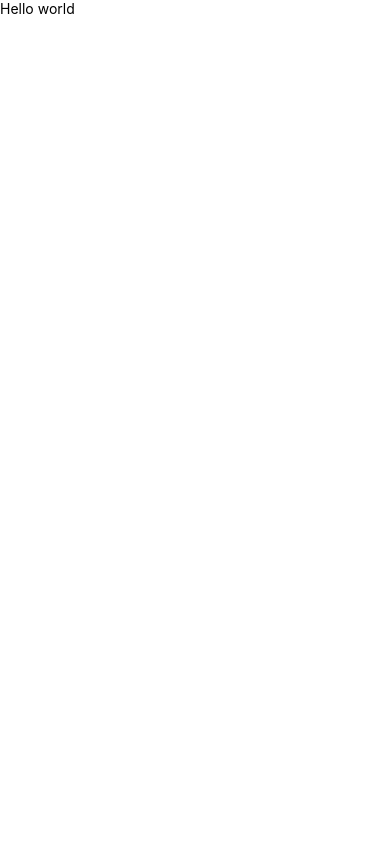
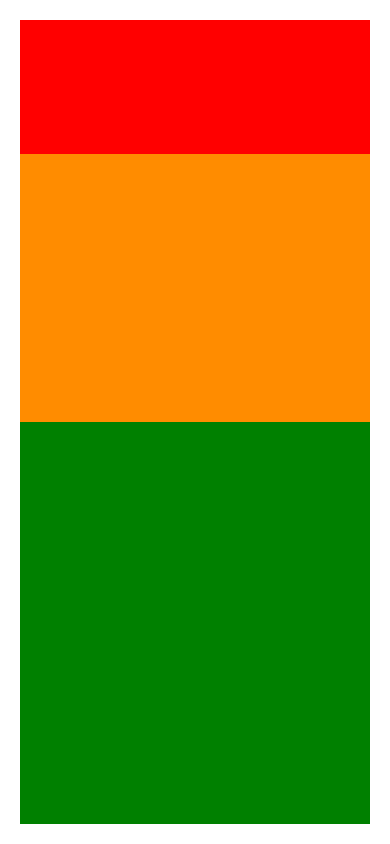
Before and after one commit to zdTang/my-app-react_native, a React Native app: screen / in a window 390 px wide. Built offline with nearby package versions, Linux system fonts and the light colour scheme.

Commit message:
component-view

```diff
--- a/App.js
+++ b/App.js
@@ -2,14 +2,21 @@ import { StyleSheet, Text, View } from 'react-native';
 
 export default function App() {
   return (
-    <View style={styles.container}>
-      <Text>Hello world</Text>
+    <View style={[styles.container, {
+      // Try setting `flexDirection` to `"row"`.
+      flexDirection: "column"
+    }]}>
+      <View style={{ flex: 1, backgroundColor: "red" }} />
+      <View style={{ flex: 2, backgroundColor: "darkorange" }} />
+      <View style={{ flex: 3, backgroundColor: "green" }} />
     </View>
+
   );
 }
 
 const styles = StyleSheet.create({
   container: {
-
+    flex: 1,
+    padding: 20,
   },
 });
```
